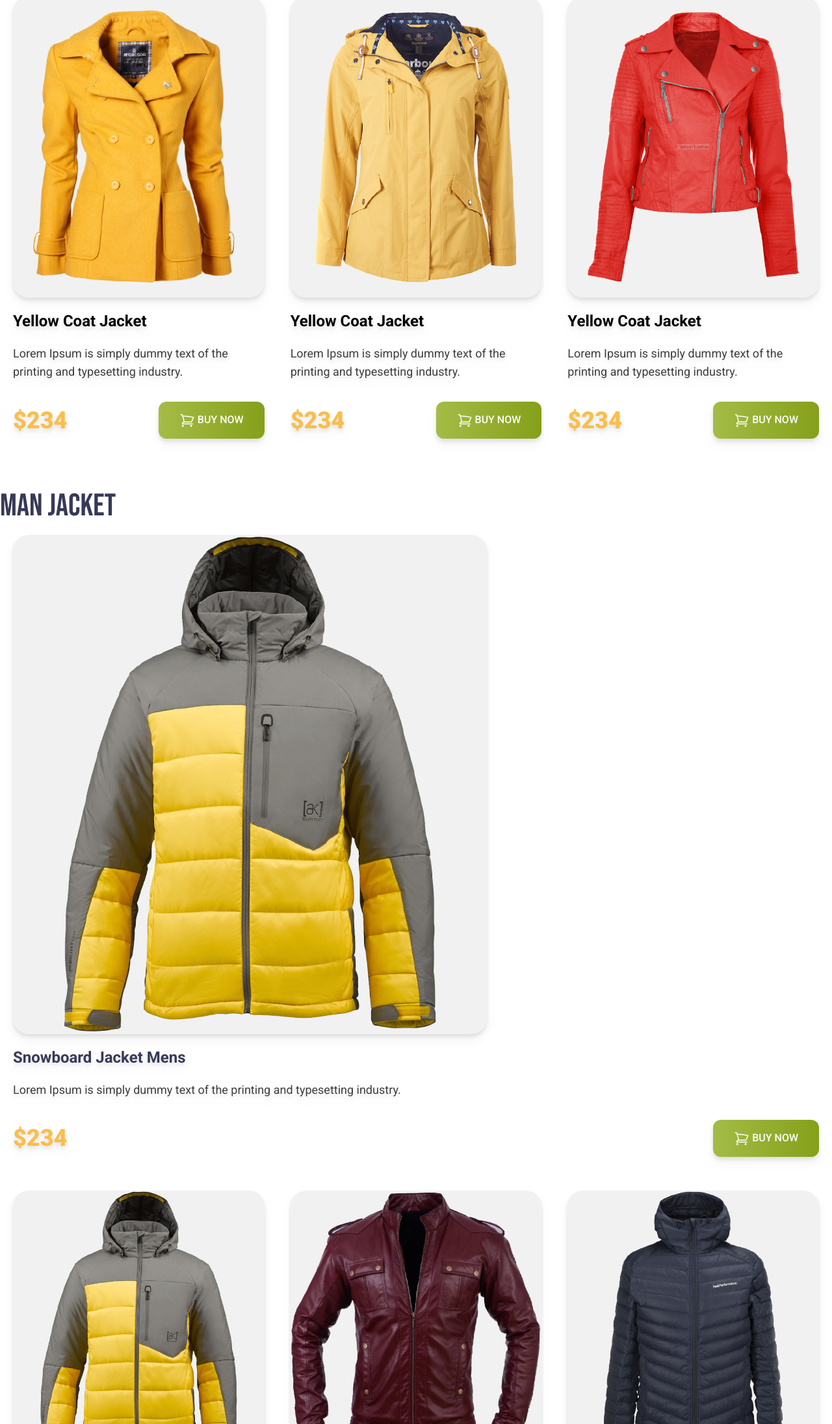
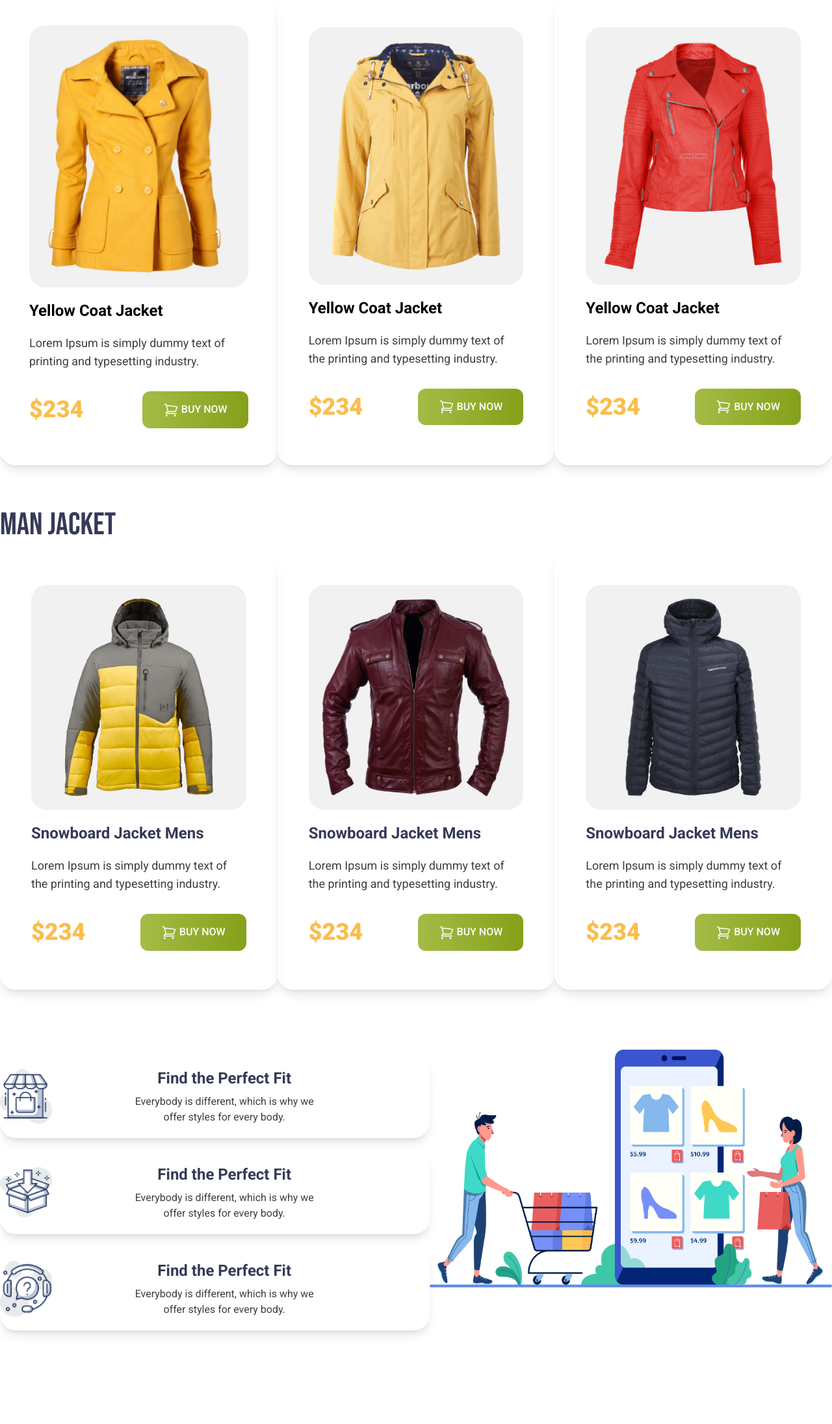
Before and after one commit to ashraful-fahim/penguin-fashion-using-tailwind, a plain HTML site: page index.html in a window 1280 px wide. Shown: the part 609-2800 px from the top of the page at 65% size. After the commit the page ends 2688 px from the top, so only its background shows below. Drawn offline with nearby package versions, Linux system fonts and the light colour scheme.

Commit message:
added the last section of this project except for the nav bar. Also, made every section responsive to mobile

```diff
--- a/index.html
+++ b/index.html
@@ -60,11 +60,11 @@
             <!-- Card Container -->
             <div class="grid grid-cols-1 md:grid-cols-2 lg:grid-cols-3">
                 <!-- jacket card-1 -->
-                <div class="p-5 rounded-3xl space-y-5 drop-shadow-lg">
+                <div class="my-5 border border-white rounded-3xl p-6 shadow-lg">
+                    <div class="p-5 rounded-3xl space-y-5">
                         <img class="p-5 rounded-3xl bg-[#F1F1F1]" src="/images/jacket-1.png" alt="">
                         <h4 class="font-bold text-2xl">Yellow Coat Jacket </h4>
-                    <p class="text-lg text-[#3E3E3E]">Lorem Ipsum is simply dummy text of the printing and typesetting
-                        industry.</p>
+                        <p class="text-lg text-[#3E3E3E]">Lorem Ipsum is simply dummy text of printing and typesetting industry.</p>
                         <div class="flex justify-between items-center">
                             <h2 class="text-4xl text-[#FABE4C] font-black">$234</h2>
                             <button
@@ -78,8 +78,10 @@
                                 BUY NOW</button>
                         </div>
                     </div>
+                </div>
                 <!-- jacket card-2 -->
-                <div class="p-5 rounded-3xl space-y-5 drop-shadow-lg">
+                <div class="my-5 border-4 border-white rounded-3xl p-6 shadow-lg">
+                    <div class="p-5 rounded-3xl space-y-5">
                         <img class="p-5 rounded-3xl bg-[#F1F1F1]" src="/images/jacket-2.png" alt="">
                         <h4 class="font-bold text-2xl">Yellow Coat Jacket </h4>
                         <p class="text-lg text-[#3E3E3E]">Lorem Ipsum is simply dummy text of the printing and typesetting
@@ -97,8 +99,10 @@
                                 BUY NOW</button>
                         </div>
                     </div>
+                </div>
                 <!-- jacket card-3 -->
-                <div class="p-5 rounded-3xl space-y-5 drop-shadow-lg">
+                <div class="my-5 border-4 border-white rounded-3xl p-6 shadow-lg">
+                    <div class="p-5 rounded-3xl space-y-5">
                         <img class="p-5 rounded-3xl bg-[#F1F1F1]" src="/images/jacket-3.png" alt="">
                         <h4 class="font-bold text-2xl">Yellow Coat Jacket </h4>
                         <p class="text-lg text-[#3E3E3E]">Lorem Ipsum is simply dummy text of the printing and typesetting
@@ -117,17 +121,20 @@
                         </div>
                     </div>
                 </div>
+            </div>
         </section>
         <!-- Man Jacket -->
         <section class="my-12">
             <h3 class="font-bebas-neue text-5xl uppercase text-[#363958]">Man Jacket</h3>
             <!-- Man Jacket Card Container -->
-            <div>
+            <div class="grid grid-cols-1 md:grid-cols-2 lg:grid-cols-3">
                 <!-- Man Jacket Card-1 -->
-                <div class="rounded-3xl p-5 space-y-5 drop-shadow-lg">
-                    <img class="bg-[#F1F1F1] rounded-3xl" src="/images/jacket-4.png" alt="">
+                <div class="my-5 border-4 border-white rounded-3xl p-6 shadow-lg">
+                    <div class="rounded-3xl p-5 space-y-5">
+                        <img class="p-5 bg-[#F1F1F1] rounded-3xl " src="/images/jacket-4.png" alt="">
                         <h4 class="font-bold text-2xl text-[#363958]">Snowboard Jacket Mens</h4>
-                    <p class="text-lg text-[#3E3E3E]">Lorem Ipsum is simply dummy text of the printing and typesetting industry.</p>
+                        <p class="text-lg text-[#3E3E3E]">Lorem Ipsum is simply dummy text of the printing and typesetting
+                            industry.</p>
                         <div class="flex justify-between items-center">
                             <h4 class="font-black text-4xl text-[#FABE4C]">$234</h4>
                             <button
@@ -142,48 +149,13 @@
                         </div>
                     </div>
                 </div>
-            <div class="grid grid-cols-1 md:grid-cols-2 lg:grid-cols-3">
-                <!-- Man Jacket Card-1 -->
-                <div class="rounded-3xl p-5 space-y-5 drop-shadow-lg">
-                    <img class="bg-[#F1F1F1] rounded-3xl" src="/images/jacket-4.png" alt="">
+                <!-- Man Jacket Card-2 -->
+                <div class="my-5 border-4 border-white rounded-3xl p-6 shadow-lg">
+                    <div class="rounded-3xl p-5 space-y-5">
+                        <img class="p-5 bg-[#F1F1F1] rounded-3xl" src="/images/jacket-5.png" alt="">
                         <h4 class="font-bold text-2xl text-[#363958]">Snowboard Jacket Mens</h4>
-                    <p class="text-lg text-[#3E3E3E]">Lorem Ipsum is simply dummy text of the printing and typesetting industry.</p>
-                    <div class="flex justify-between items-center">
-                        <h4 class="font-black text-4xl text-[#FABE4C]">$234</h4>
-                        <button
-                            class="bg-green-400 py-4 px-8 rounded-xl font-medium text-white bg-gradient-to-r from-[#A4BC46] to-[#85A019] my-3">
-                            <svg xmlns="http://www.w3.org/2000/svg" fill="none" viewBox="0 0 24 24" stroke-width="1.5"
-                                stroke="currentColor" class="size-6 text-white inline">
-                                <path stroke-linecap="round" stroke-linejoin="round"
-                                    d="M2.25 3h1.386c.51 0 .955.343 1.087.835l.383 1.437M7.5 14.25a3 3 0 0 0-3 3h15.75m-12.75-3h11.218c1.121-2.3 2.1-4.684 2.924-7.138a60.114 60.114 0 0 0-16.536-1.84M7.5 14.25 5.106 5.272M6 20.25a.75.75 0 1 1-1.5 0 .75.75 0 0 1 1.5 0Zm12.75 0a.75.75 0 1 1-1.5 0 .75.75 0 0 1 1.5 0Z" />
-                            </svg>
-
-                            BUY NOW</button>
-                    </div>
-                </div>
-                <!-- Man Jacket Card-2 -->
-                <div class="rounded-3xl p-5 space-y-5 drop-shadow-lg">
-                    <img class="bg-[#F1F1F1] rounded-3xl" src="/images/jacket-5.png" alt="">
-                    <h4 class="font-bold text-2xl text-[#363958]">Snowboard Jacket Mens</h4>
-                    <p class="text-lg text-[#3E3E3E]">Lorem Ipsum is simply dummy text of the printing and typesetting industry.</p>
-                    <div class="flex justify-between items-center">
-                        <h4 class="font-black text-4xl text-[#FABE4C]">$234</h4>
-                        <button
-                            class="bg-green-400 py-4 px-8 rounded-xl font-medium text-white bg-gradient-to-r from-[#A4BC46] to-[#85A019] my-3">
-                            <svg xmlns="http://www.w3.org/2000/svg" fill="none" viewBox="0 0 24 24" stroke-width="1.5"
-                                stroke="currentColor" class="size-6 text-white inline">
-                                <path stroke-linecap="round" stroke-linejoin="round"
-                                    d="M2.25 3h1.386c.51 0 .955.343 1.087.835l.383 1.437M7.5 14.25a3 3 0 0 0-3 3h15.75m-12.75-3h11.218c1.121-2.3 2.1-4.684 2.924-7.138a60.114 60.114 0 0 0-16.536-1.84M7.5 14.25 5.106 5.272M6 20.25a.75.75 0 1 1-1.5 0 .75.75 0 0 1 1.5 0Zm12.75 0a.75.75 0 1 1-1.5 0 .75.75 0 0 1 1.5 0Z" />
-                            </svg>
-
-                            BUY NOW</button>
-                    </div>
-                </div>
-                <!-- Man Jacket Card-3 -->
-                <div class="rounded-3xl p-5 space-y-5 drop-shadow-lg">
-                    <img class="bg-[#F1F1F1] rounded-3xl" src="/images/jacket-6.png" alt="">
-                    <h4 class="font-bold text-2xl text-[#363958]">Snowboard Jacket Mens</h4>
-                    <p class="text-lg text-[#3E3E3E]">Lorem Ipsum is simply dummy text of the printing and typesetting industry.</p>
+                        <p class="text-lg text-[#3E3E3E]">Lorem Ipsum is simply dummy text of the printing and typesetting
+                            industry.</p>
                         <div class="flex justify-between items-center">
                             <h4 class="font-black text-4xl text-[#FABE4C]">$234</h4>
                             <button
@@ -198,6 +170,71 @@
                         </div>
                     </div>
                 </div>
+                <!-- Man Jacket Card-3 -->
+                <div class="my-5 border-4 border-white rounded-3xl p-6 shadow-lg">
+                    <div class="rounded-3xl p-5 space-y-5">
+                        <img class="p-5 bg-[#F1F1F1] rounded-3xl" src="/images/jacket-6.png" alt="">
+                        <h4 class="font-bold text-2xl text-[#363958]">Snowboard Jacket Mens</h4>
+                        <p class="text-lg text-[#3E3E3E]">Lorem Ipsum is simply dummy text of the printing and typesetting
+                            industry.</p>
+                        <div class="flex justify-between items-center">
+                            <h4 class="font-black text-4xl text-[#FABE4C]">$234</h4>
+                            <button
+                                class="bg-green-400 py-4 px-8 rounded-xl font-medium text-white bg-gradient-to-r from-[#A4BC46] to-[#85A019] my-3">
+                                <svg xmlns="http://www.w3.org/2000/svg" fill="none" viewBox="0 0 24 24" stroke-width="1.5"
+                                    stroke="currentColor" class="size-6 text-white inline">
+                                    <path stroke-linecap="round" stroke-linejoin="round"
+                                        d="M2.25 3h1.386c.51 0 .955.343 1.087.835l.383 1.437M7.5 14.25a3 3 0 0 0-3 3h15.75m-12.75-3h11.218c1.121-2.3 2.1-4.684 2.924-7.138a60.114 60.114 0 0 0-16.536-1.84M7.5 14.25 5.106 5.272M6 20.25a.75.75 0 1 1-1.5 0 .75.75 0 0 1 1.5 0Zm12.75 0a.75.75 0 1 1-1.5 0 .75.75 0 0 1 1.5 0Z" />
+                                </svg>
+
+                                BUY NOW</button>
+                        </div>
+                    </div>
+                </div>
+            </div>
+        </section>
+        <!-- Perfect Fit Section -->
+        <section>
+            <!-- Container -->
+            <div class="md:flex md:flex-row-reverse">
+                <!-- image container -->
+                <div class="w-3/4 mx-auto my-6">
+                    <img src="/images/shopping.png" alt="Shopping Image">
+                </div>
+                <!-- text container -->
+                <div class="w-4/5 mx-auto space-y-5 my-8">
+                    <!-- text-box-1 -->
+                    <div class="justify-items-center py-5 border-white rounded-3xl shadow-lg md:flex md:items-center md:space-x-8">
+                        <div class="w-20">
+                            <img class="w-full" src="/icons/house.png" alt="">
+                        </div>
+                        <div class="flex flex-col items-center text-center space-y-2">
+                            <h4 class="font-bold text-2xl text-[#363958]">Find the Perfect Fit</h4>
+                            <p class="text-[#3E3E3E] w-3/5">Everybody is different, which is why we offer styles for every body.</p>
+                        </div>
+                    </div>
+                    <!-- text-box-2 -->
+                    <div class="justify-items-center py-5 border-white rounded-3xl shadow-lg md:flex md:items-center md:space-x-8">
+                        <div class="w-20">
+                            <img class="w-full" src="/icons/box.png" alt="">
+                        </div>
+                        <div class="flex flex-col items-center text-center space-y-2">
+                            <h4 class="font-bold text-2xl text-[#363958]">Find the Perfect Fit</h4>
+                            <p class="text-[#3E3E3E] w-3/5">Everybody is different, which is why we offer styles for every body.</p>
+                        </div>
+                    </div>
+                    <!-- text-box-3 -->
+                    <div class="justify-items-center py-5 border-white rounded-3xl shadow-lg md:flex md:items-center md:space-x-8">
+                        <div class="w-20">
+                            <img class="w-full" src="/icons/question.png" alt="">
+                        </div>
+                        <div class="flex flex-col items-center text-center space-y-2">
+                            <h4 class="font-bold text-2xl text-[#363958]">Find the Perfect Fit</h4>
+                            <p class="text-[#3E3E3E] w-3/5">Everybody is different, which is why we offer styles for every body.</p>
+                        </div>
+                    </div>
+                </div>
+            </div>
         </section>
     </main>
     <footer>
```
Also changed, not shown: icons/bg1.png (added), icons/bg2.png (added), icons/bg3.png (added), icons/box.png (added), icons/house.png (added), icons/logo.png (added), icons/question.png (added), icons/shopping-cart 1.png (added). Lines whose indentation alone changed are shown as unchanged.
